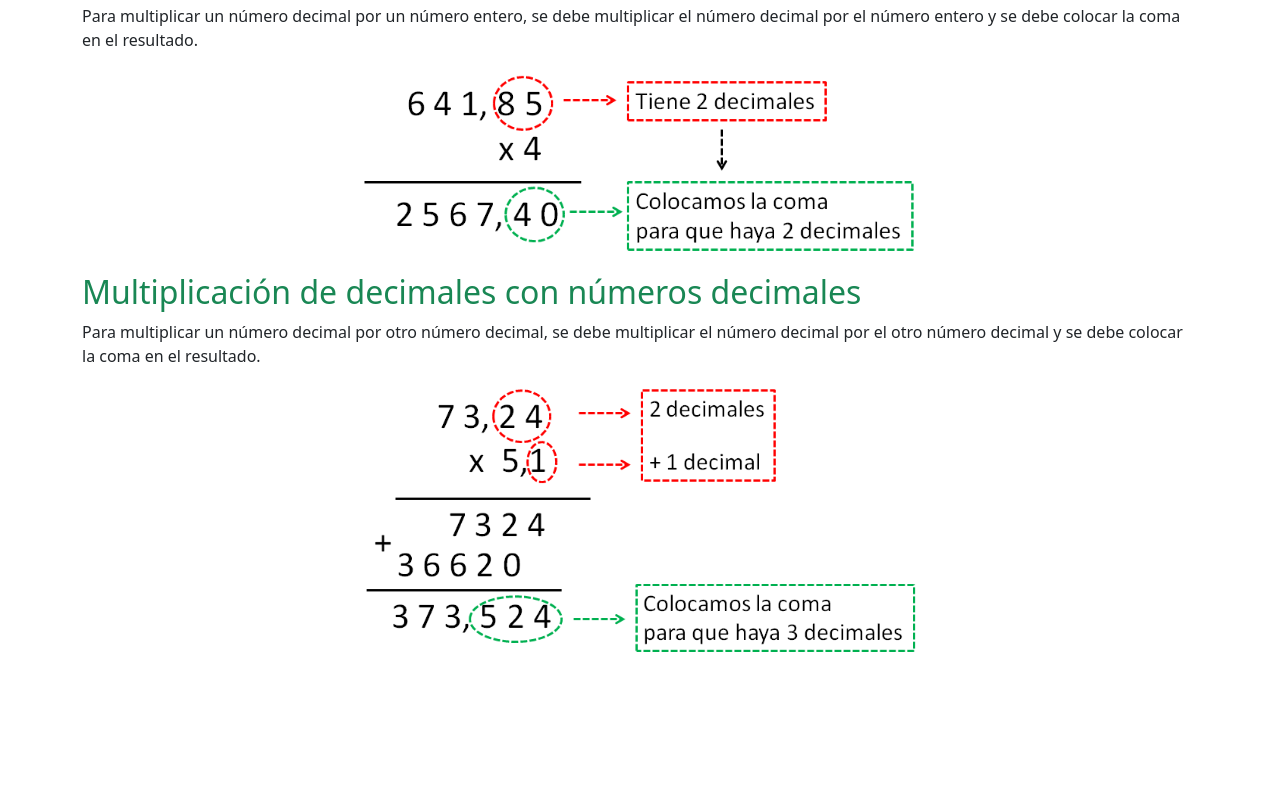
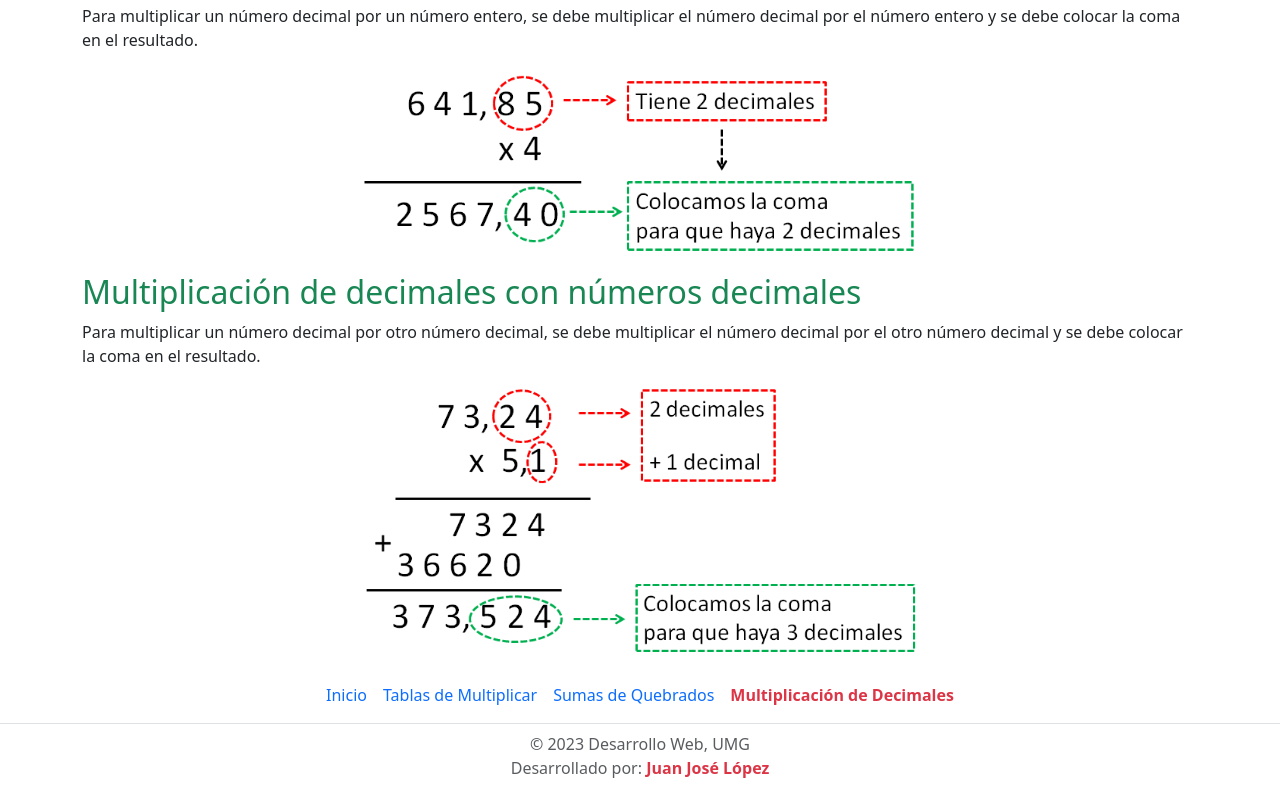
Before and after one commit to Juanjo21-01/desarrollo-matematicas, a React (Vite) app: page /#/multiplicacion in a window 1280 px wide. Shown: the part 266-1066 px from the top of the page. Before the commit the page ends 937 px from the top, so only its background shows below. Built offline with nearby package versions, Linux system fonts and the light colour scheme.

Commit message:
Agregando pie de pagina

```diff
--- a/src/App.jsx
+++ b/src/App.jsx
@@ -2,6 +2,7 @@ import { HashRouter, Routes, Route, Navigate } from 'react-router-dom';
 
 import Navegacion from './components/Navegacion';
 import { Inicio, Multiplicacion, Sumas, Tablas } from './pages';
+import Footer from './components/Footer';
 
 function App() {
   return (
@@ -31,6 +32,9 @@ function App() {
             <Route path="*" element={<Navigate to="/" />} />
           </Routes>
         </div>
+
+        {/* Pie de página */}
+        <Footer />
       </HashRouter>
     </>
   );
--- /dev/null
+++ b/src/components/Footer.jsx
@@ -0,0 +1,75 @@
+import { NavLink } from 'react-router-dom';
+
+const Footer = () => {
+  return (
+    <footer className="py-1 ">
+      <ul className="nav justify-content-center border-bottom pb-2 mb-2">
+        <li className="nav-item">
+          <NavLink
+            className={({ isActive }) =>
+              isActive
+                ? 'nav-link px-2 active text-danger fw-bold'
+                : 'nav-link px-2'
+            }
+            to="/"
+          >
+            Inicio
+          </NavLink>
+        </li>
+        <li className="nav-item">
+          <NavLink
+            className={({ isActive }) =>
+              isActive
+                ? 'nav-link px-2 active text-danger fw-bold'
+                : 'nav-link px-2'
+            }
+            to="/tablas"
+          >
+            Tablas de Multiplicar
+          </NavLink>
+        </li>
+        <li className="nav-item">
+          <NavLink
+            className={({ isActive }) =>
+              isActive
+                ? 'nav-link px-2 active text-danger fw-bold'
+                : 'nav-link px-2'
+            }
+            to="/sumas"
+          >
+            Sumas de Quebrados
+          </NavLink>
+        </li>
+        <li className="nav-item">
+          <NavLink
+            className={({ isActive }) =>
+              isActive
+                ? 'nav-link px-2 active text-danger fw-bold'
+                : 'nav-link px-2'
+            }
+            to="/multiplicacion"
+          >
+            Multiplicación de Decimales
+          </NavLink>
+        </li>
+      </ul>
+      <p className="text-center text-body-secondary mb-0">
+        © 2023 Desarrollo Web, UMG
+      </p>
+      <p className="text-center text-body-secondary">
+        Desarrollado por:{' '}
+        <a
+          href="https://github.com/Juanjo21-01/desarrollo-matematicas"
+          target="_blank"
+          rel="noreferrer"
+                  className="text-decoration-none text-danger fw-bold"
+                  title='Ir al repositorio de GitHub'
+        >
+          Juan José López
+        </a>
+      </p>
+    </footer>
+  );
+};
+
+export default Footer;
--- a/src/components/Modales.jsx
+++ b/src/components/Modales.jsx
@@ -7,8 +7,8 @@ const Modales = () => {
   const nameModal3 = 'multiplicacion';
 
   return (
-    <article className="row my-5 ">
-      <section className="col-12 d-flex justify-content-evenly mb-5 flex-wrap gap-2">
+    <article className="row mt-3">
+      <section className="col-12 d-flex justify-content-evenly mb-3 flex-wrap gap-2">
         {/* Ventana Modal de las tablas de multiplicar*/}
         <button
           type="button"
```
